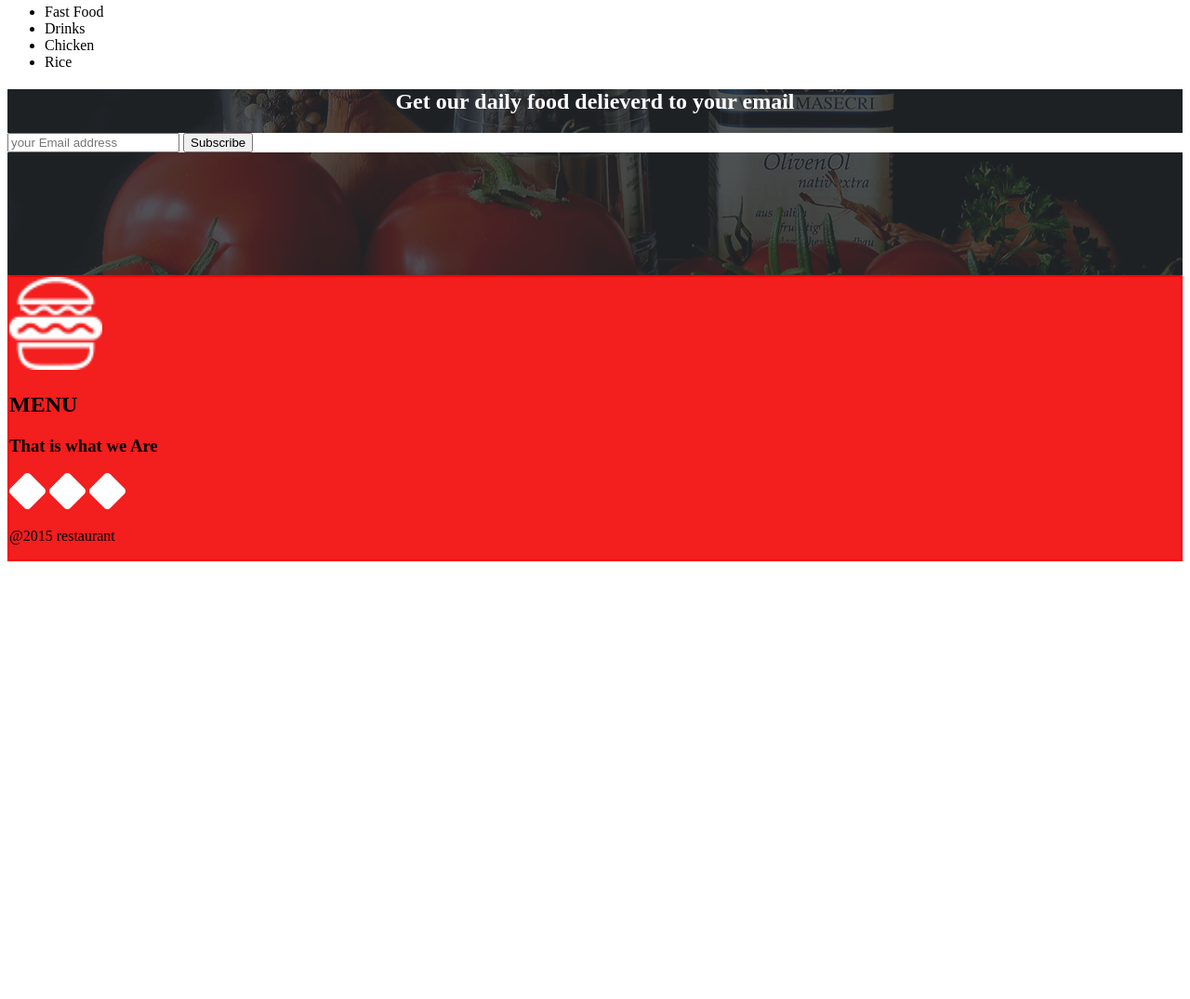
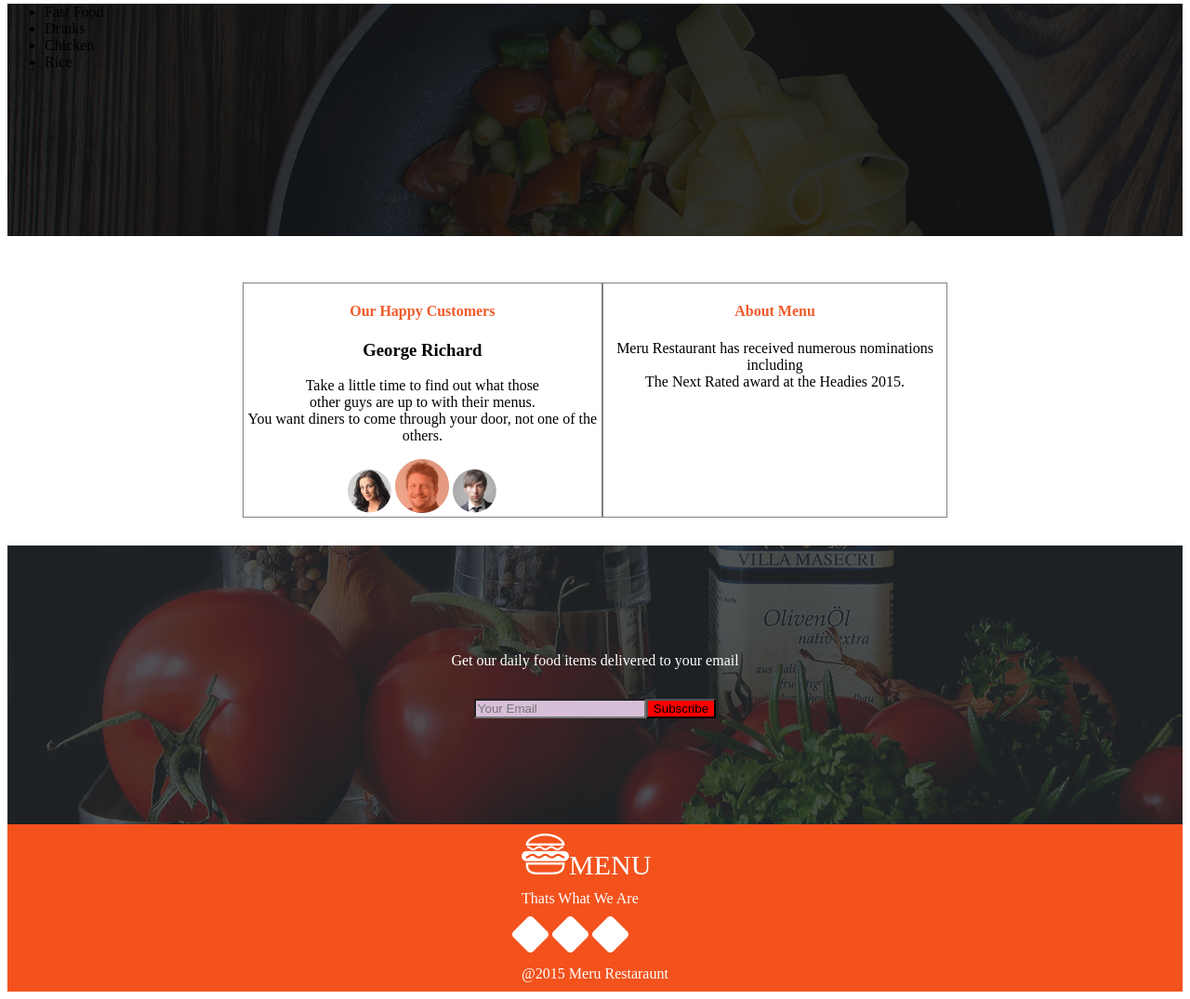
Before and after one commit to Kipkorir2017/Anitas-kitchen, a plain HTML site: page index.html in a window 1280 px wide. Shown: the part 1511-2586 px from the top of the page at 93% size. Before the commit the page ends 2123 px from the top, so only its background shows below. Drawn offline with Linux system fonts and the light colour scheme.

Commit message:
Added some html to the body and css to style the body

```diff
--- a/index.css
+++ b/index.css
@@ -49,7 +49,7 @@ Body{
     padding-top: 50px;
     background-image: url('./assets/breakfast.jpg');
     background-repeat: no-repeat;
-    background-size: contain;
+    /* background-size: contain; */
     text-align: center;
 }
 .lunch{
@@ -61,7 +61,7 @@ Body{
     background-image: url('./assets/lunch.jpg');
     opacity: 0.5;
     background-repeat: no-repeat;
-    background-size: contain;
+    /* background-size: contain; */
 }
 .dinner{
     color: white;
@@ -71,19 +71,20 @@ Body{
     padding-top: 50px;
     background-image: url('./assets/dinner.jpg');
     background-repeat: no-repeat;
-    background-size: contain;
+    /* background-size: contain; */
 }
 .FOOD{
     display: flex;
     width: 50%;
     margin: auto;
-    border: 20px;
+    border: 20px ;
   }
   .DRINKS{
     display: flex;
     width: 50%;
     margin: auto;
     border: 20px;
+    height: -10px;
   }
   .explan1>h3,.explan2>h3{
       text-align: center;
@@ -105,12 +106,13 @@ Body{
     text-align: center;
 }
 .button{
-
+        color: #ee511c;
+        border: 2px solid #ec6538;
+        background-color: white;
+        padding: 10px;
+        border-radius: 2px;
 
 }
-.fastfood1,.fastfood2{
-    margin:0 0 0 0;
-  }
   .explan1{
     height: 450px;
     width: 450px;
@@ -123,21 +125,60 @@ Body{
     margin-left: 10px;
 
   }
+  .table{
+      height: 250px;
+      background-image: url('assets/foodsBg.jpg');
+  }
+  .customers{
+      display: flex;
+      /* border:2px gray solid; */
+      width: 60%;
+      padding-top: 20px;
+      margin-left: 20%;
+      text-align: center;
+      margin-top: 30px;
+      margin-bottom: 30px;
+  }
+  #happy{
+      border: 1px solid gray;
 
-  .footer{
-      border: 2px solid red;
-      background-color: rgb(243, 30, 30);
+
   }
-  .email{
-      height: 200px;
-      width: auto;
-      background-image: url('assets/subscribe.jpg');
-      background-repeat: no-repeat;
+  #about{
+    border: 1px solid gray;
   }
-  .email h2{
-      text-align: center;
-      color: white;
+  .Am{
+      color: #f15a29;
   }
+  .customers h4 h3{
+    text-align: center;
+    display: flex;
+    justify-content: space-between;
+
+  }
+
+ .email {
+    background-image: url('assets/subscribe.jpg');
+   display: flex;
+   flex-direction: column;
+   justify-content: center;
+   align-items: center;
+   color: white;
+   height: 300px;
+   width: 100%;
+}
+.footer{
+    background-color: #f3521c;
+    display: flex;
+    flex-direction: column;
+    justify-content: center;
+    align-items: center;
+    color: white;
+  }
+  .footer p{
+    margin: 10px;
+  }
+
   #logos{
-      align:center;
+   font-size: 30px;
   }
--- a/index.html
+++ b/index.html
@@ -39,14 +39,17 @@
     <h3>First Food</h3>
     <h6>You'll  love our delicious Fast Food </h6>
     <p>Lorem ipsum dolor sit amet consectetur,adipisicing<br>  elit. Debitis,ipsum aut nesciunt hic, in eveniet provident, <br>laborum cupiditate aliquid corrupti impedit <br> iure praesentium? Ipsa doloribus,<br> reiciendis hic nam deserunt exercitationem.</p>
-    <button class=button>VIEW GALLERY</button>
+    <button class=button>VIEW GALLERY</button><i class="fal fa-long-arrow-right"></i>
     </div>
 </div>
 <div class="DRINKS">
     <div class="explan2">
     <h3>Drinks</h3>
     <h6>We also produce delicious Drinks</h6>
-    <p>Lorem ipsum dolor sit, amet consectetur adipisicing elit<br>. Sint, eveniet porro aut, cupiditate cum ullam repellat aperiam ut <br> hic ducimus et aliquid quaerat earum. <br>Et rem porro ipsa inventore officia!</p>
+    <p>Lorem ipsum dolor sit, amet consectetur adipisicing elit<br>.
+        Sint, eveniet porro aut, cupiditate cum ullam repellat aperiam ut <br>
+        hic ducimus et aliquid quaerat earum.
+         <br>Et rem porro ipsa inventore officia!</p>
     <button class=button>VIEW GALLERY</button>
     </div>
     <div id="Fastdrinks1">
@@ -56,7 +59,7 @@
         <img src="assets/drink2.jpg" alt="fastdrink2">
     </div>
 </div>
-<div>
+<div class=table>
     <ul>
         <li>Fast Food</li>
         <li>Drinks</li>
@@ -64,37 +67,40 @@
         <li>Rice</li>
 
     </ul>
-    <div>
+</div>
+<div class="customers">
+    <div id="happy">
+        <h4 class="Am">Our Happy Customers</h4>
+        <h3>George Richard</h3>
+        <p>Take a little time to find out what those<br>
+        other guys are up to with their menus.<br>
+        You want diners to come through your door,
+        not one of the others.</p>
+            <img src="assets/p1.png"  alt="pic1">
+            <img src="assets/p2.png" alt="pic2">
+            <img src="assets/p3.png" alt="pic2">
+        </div>
+<div id="about">
+        <h4 class="Am">About Menu</h4>
+        <p>Meru Restaurant has received numerous nominations including <br>
+            The Next Rated award at the Headies 2015.</p>
+</div>
+</div>
 
+    <div class="email">
+        <p>Get our daily food items delivered to your email</p>
+        <p><input type="text" placeholder="Your Email" style="background-color: thistle;" margin-right="20px" height="50px"><button style="background-color: red;"maring-left="40px">Subscribe </button></p>
+      </div>
+  <div class="footer">
+      <footer>
+        <p id="logos"><img src="assets/logo_white.png" alt="footerlogo">MENU</p>
+        <p>Thats What We Are</p>
+        <img src="assets/facebook.png" alt="fb">
+            <img src="assets/twitter.png" alt="twitter">
+            <img src="./assets/pinterest.png" alt="pininterest">
+        <p>@2015 Meru Restaraunt</p>
+      </footer>
     </div>
-</div>
-    <div class="email">
-        <form>
-              <h2>Get our daily food delieverd to your email</h2>
-
-            <div class="container" style="background-color:white">
-              <input type="text" placeholder="your Email address" name="mail" required>
-              <input type="submit" value="Subscribe">
-            </div>
-          </form>
-    </div>
-<footer>
-    <div class="footer">
-        <div>
-        <img src="assets/logo_white.png" alter=" footerlogo" height="100px" width="100px">
-        </div>
-        <div>
-        <h2>MENU</h2>
-        </div>
-        <h3>That is what we Are</h3>
-        <div id="logos">
-        <img src="assets/facebook.png" alt="">
-        <img src="assets/pinterest.png" alt="">
-        <img src="assets/twitter.png" alt="">
-        </div>
-        <p>@2015 restaurant</p>
-    </div>
-</footer>
 
     </body>
 </html>
```
